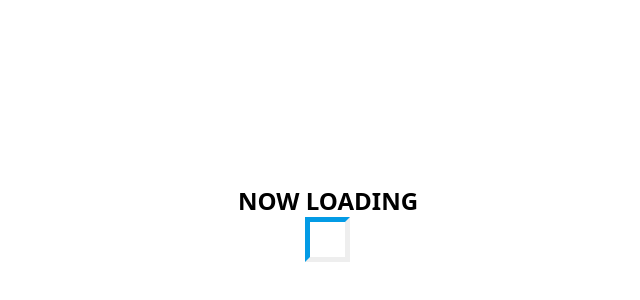
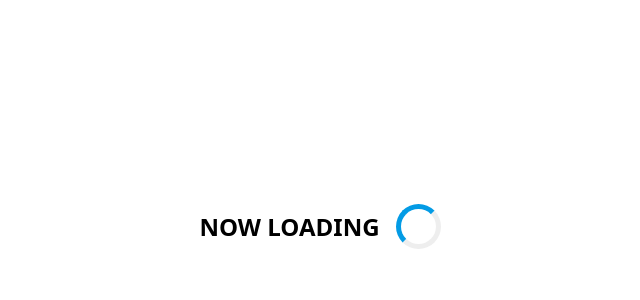
Before and after one commit to pdtru/loading-screen, a plain HTML site: page index.html in a window 1280 px wide. Shown: the part 182-482 px from the top of the page, without its empty margins (312-952 px from the left). Drawn offline with Linux system fonts and the light colour scheme.

Commit message:
Add animation

```diff
--- a/styles.css
+++ b/styles.css
@@ -6,19 +6,28 @@ body {
 }
 
 .loading {
-    max-width: 18%;
     font-family: system-ui, -apple-system, BlinkMacSystemFont, 'Segoe UI', Roboto, Oxygen, Ubuntu, Cantarell, 'Open Sans', 'Helvetica Neue', sans-serif;
     font-size: 24px;
     font-weight: bold;
     text-align: center;
+    display: flex;
+    align-items: center;
 }
 
 .loading__anim {
+    display: inline-block;
+    margin: 16px;
     width: 35px;
     height: 35px;
+    border-radius: 50%;
     border: 5px solid rgba(189, 189, 189, 0.25);
-    display: inline-block;
     border-left-color: rgba(3, 155, 229, 1);
     border-top-color: rgba(3, 155, 229, 1);
+    animation: rotate 1000ms infinite linear;
+}
 
+@keyframes rotate {
+    to {
+        transform: rotate(1turn)
+    }
 }
```
